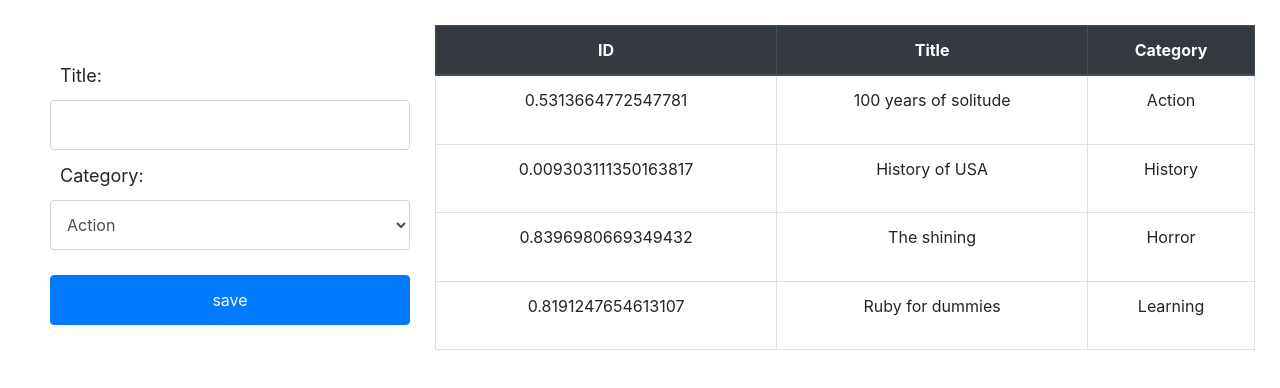
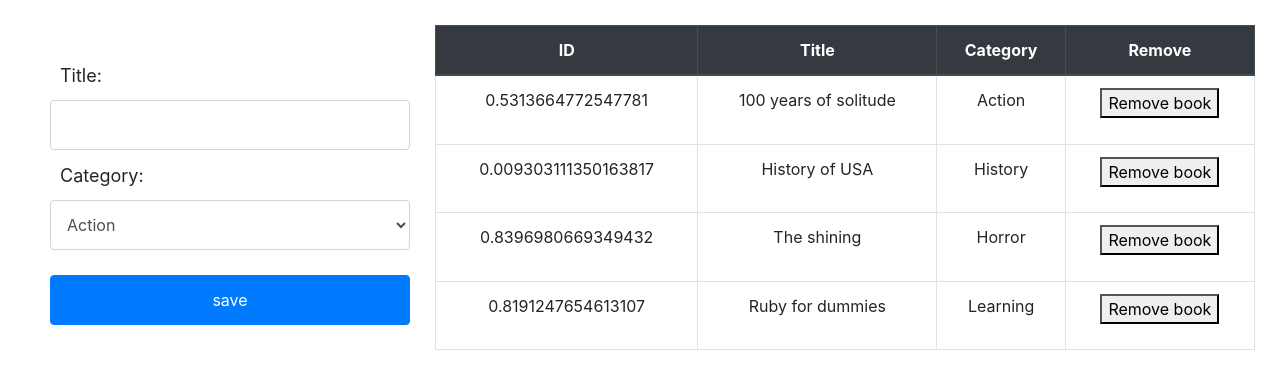
Before and after one commit to andresporras3423/bookstore-react, a React (Create React App) app: page / in a window 1280 px wide. Shown: the top 388 px of the page. Built offline with nearby package versions, Linux system fonts and the light colour scheme.

Commit message:
remove book is working

```diff
--- a/package.json
+++ b/package.json
@@ -13,6 +13,7 @@
     "react-redux": "^7.2.2",
     "react-scripts": "4.0.3",
     "redux": "^4.0.5",
+    "redux-thunk": "^2.3.0",
     "web-vitals": "^1.0.1"
   },
   "scripts": {
--- a/src/actions/index.js
+++ b/src/actions/index.js
@@ -9,5 +9,7 @@ export const createBook = nBook => ({
 
 export const removeBook = nBook => ({
   type: REMOVE_BOOK,
-  book: nBook.id,
+  id: nBook.id,
 });
+
+export default { createBook, removeBook };
--- a/src/components/Book.js
+++ b/src/components/Book.js
@@ -1,13 +1,18 @@
 import PropTypes from 'prop-types';
 
 function Book(props) {
-  const { book } = props;
+  const { book, handleOnClick } = props;
+
+  const removeBook = () => {
+    handleOnClick(book);
+  };
 
   return (
     <tr>
       <td>{book.id}</td>
       <td>{book.title}</td>
       <td>{book.category}</td>
+      <td><button type="submit" onClick={removeBook}>Remove book</button></td>
     </tr>
   );
 }
@@ -18,10 +23,12 @@ Book.propTypes = {
     title: PropTypes.string.isRequired,
     category: PropTypes.string.isRequired,
   }),
+  handleOnClick: PropTypes.func,
 };
 
 Book.defaultProps = {
   book: null,
+  handleOnClick: null,
 };
 
 export default Book;
--- a/src/containers/BooksList.js
+++ b/src/containers/BooksList.js
@@ -2,9 +2,11 @@ import { nanoid } from 'nanoid';
 import { connect } from 'react-redux';
 import PropTypes from 'prop-types';
 import Book from '../components/Book';
+import { removeBook } from '../actions/index';
 
 function BooksList(props) {
-  const { books } = props;
+  const { books, handleOnClick } = props;
+
   return (
     <table className="table table-bordered">
       <thead className="thead-dark">
@@ -12,12 +14,13 @@ function BooksList(props) {
           <th>ID</th>
           <th>Title</th>
           <th>Category</th>
+          <th>Remove</th>
         </tr>
       </thead>
       <tbody>
         {
           books.map(book => (
-            <Book book={book} key={nanoid()} />
+            <Book book={book} handleOnClick={handleOnClick} key={nanoid()} />
           ))
       }
       </tbody>
@@ -29,12 +32,20 @@ const mapStateToProps = state => ({
   books: state.book.books,
 });
 
+const mapDispatchToProps = dispatch => ({
+  handleOnClick: nBook => {
+    dispatch(removeBook(nBook));
+  },
+});
+
 BooksList.propTypes = {
   books: PropTypes.shape([]),
+  handleOnClick: PropTypes.func,
 };
 
 BooksList.defaultProps = {
   books: null,
+  handleOnClick: null,
 };
 
-export default connect(mapStateToProps)(BooksList);
+export default connect(mapStateToProps, mapDispatchToProps)(BooksList);
--- a/src/index.js
+++ b/src/index.js
@@ -1,7 +1,8 @@
 import React from 'react';
 import ReactDOM from 'react-dom';
-import { createStore } from 'redux';
+import { createStore, applyMiddleware } from 'redux';
 import { Provider } from 'react-redux';
+import thunk from 'redux-thunk';
 import { createBook } from './actions/index';
 import rootReducer from './reducers/index';
 import './index.css';
@@ -16,7 +17,7 @@ const initialState = {
   ],
 };
 
-const store = createStore(rootReducer);
+const store = createStore(rootReducer, applyMiddleware(thunk));
 
 initialState.books.forEach(book => store.dispatch(createBook(book)));
 
--- a/src/types/index.js
+++ b/src/types/index.js
@@ -1,2 +1,4 @@
 export const CREATE_BOOK = 'create_book';
 export const REMOVE_BOOK = 'remove_book';
+
+export default { CREATE_BOOK, REMOVE_BOOK };
```
Also changed, not shown: 1 other file (tests, documents, lock files or other folders).
